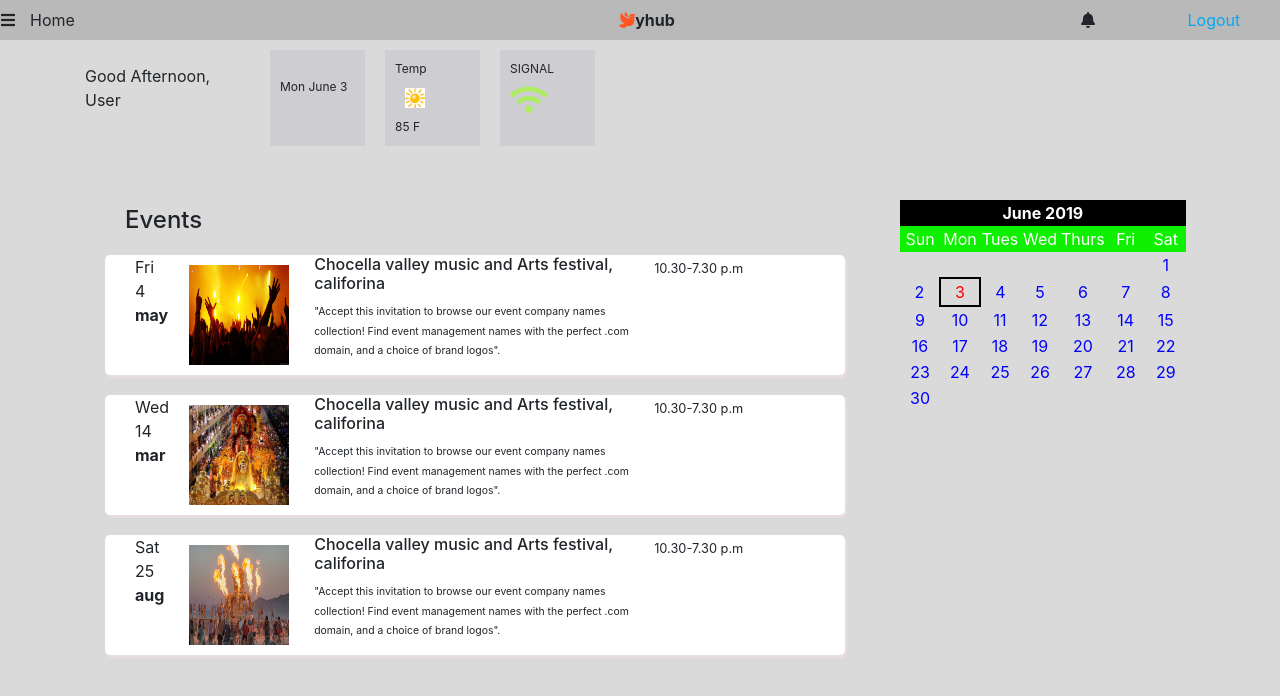
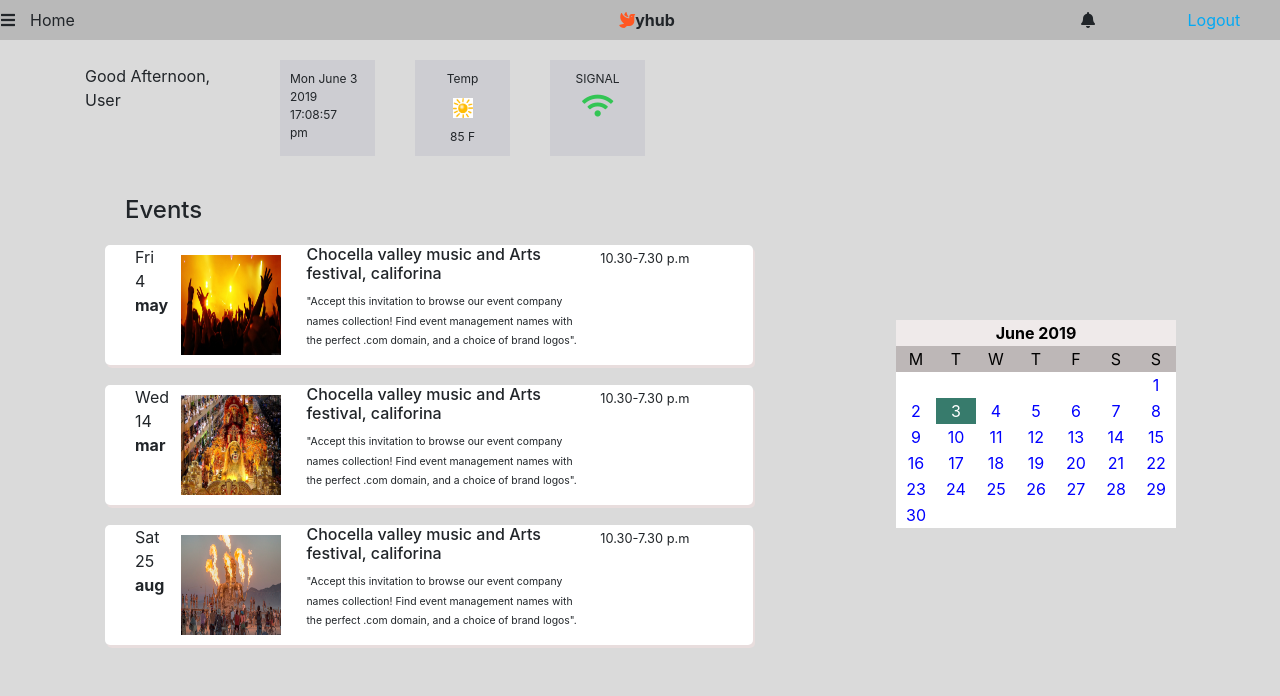
Before and after one commit to yogashreeck/assessment_3, a plain HTML site: page index.html in a window 1280 px wide. Drawn offline with nearby package versions, Linux system fonts and the light colour scheme.

Commit message:
js added

```diff
--- a/css/index.css
+++ b/css/index.css
@@ -16,10 +16,11 @@ body{
 	margin: 10px;
 	font-size: 12px;
 	padding: 10px;
+	margin: 20px;
 }
 .wifi{
-	font-size:30px;
-	color: #aeed61;
+	font-size: 25px;
+	color: #33c554;
 }
 .may4{
 	background-color: white;
@@ -28,14 +29,15 @@ body{
 	border-radius: 5px;
 }
 .event{
-	margin-top: 50px;
+	margin-top: 20px;
 	margin-left: 40px;
 	position: relative;
 }
 #calendar{
 	position: absolute;
-	top: 200px;
-	left: 900px;
+	top: 40%;
+	left: 70%;
+	background-color: white;
 }
 img{
 	margin: 10px;
@@ -49,14 +51,16 @@ img{
 .monthPre{
 	color: gray;
 	text-align: center;
+	background-color: white;
 }
 .monthNow{
 	color: blue;
 	text-align: center;
 }
 .dayNow{
- border: 2px solid black;
- color: #FF0000;
+	border: 2px;
+	color: white;
+	background-color: #377b6c;
 	text-align: center;
 }
 .calendar td{
@@ -64,12 +68,12 @@ img{
 	width: 40px;
 }
 .monthNow th{
- background-color: #000000;
- color: #FFFFFF;
+	background-color: #efeaea;
+	color: black;
 	text-align: center;
 }
 .dayNames{
- background: #0FF000;
- color: #FFFFFF;
+	background: #bdb7b7;
+	color: black;
 	text-align: center;
 }
--- a/index.html
+++ b/index.html
@@ -9,41 +9,49 @@
     <link rel="stylesheet" type="text/css" href="./css/index.css">
   </head>
   <body onload="displayCalendar()">
-
     <div class="navbar-nav row">
-    <nav class="navbar navbar-expand-lg navbar-dark col-lg-12">
+      <nav class="navbar navbar-expand-sm navbar-dark col-lg-12">
         <div class=" dark-blue-text bars"><i class="fas fa-bars fa-1x"></i></div>
         <div class=" col-lg-1 home">Home</div>
         <div class="col -lg-1 offset-lg-1 text-center dove"><i class='fas fa-dove'></i><b>yhub</b></div>
         <div class=" col-lg-1 bell"><i class="fa fa-bell"></i></div>
         <div class="col-lg-1 log">Logout</div>
-
       </nav>
     </div>
+
     <div class="container">
       <div class="row">
         <div class="col-lg-2">
-       <label id="lblGreetings"></label>
+          <label id="Greetings"></label>
         </div>
+
         <div class="col-lg-1 timings">
           <span id="week"></span>
-          <span id="output"></span>
-          <span id="date"></span>
+          <span id="month"></span>
+          <span id="date"></span><br>
+          <span id="year"></span><br>
+          <span id="time"></span><br>
+          <span id="daycheck"></span>
         </div>
-       <div class="col-lg-1 timings">
+
+        <div class="col-lg-1 timings text-center">
           <span >Temp</span><br>
           <span><img src="./images/sunny.png" width="20" height="20"></span><br>
           <span>85 F</span>
         </div>
-       <div class="col-lg-1 timings">
-        <span >SIGNAL</span>
+
+        <div class="col-lg-1 timings text-center">
+          <span >SIGNAL</span><br>
           <span class="wifi"><i class="fa fa-wifi"></i></span>
         </div>
       </div>
 
-       <div class="event"><h4>Events</h4></div>
+      <div class="event">
+        <h4>Events</h4>
+      </div>
       <div id="calendar"></div>
-       <div class="row may4 col-lg-8">
+
+      <div class="row may4 col-lg-7">
         <div class="col-lg-1">
           <span>Fri 4 <b> may</b></span>
         </div>
@@ -54,9 +62,12 @@
           <h6> Chocella valley music and Arts festival, califorina </h6>
           <small>"Accept this invitation to browse our event company names collection! Find event management names with the perfect .com domain, and a choice of brand logos".</small>
         </div>
-       <div><small>10.30-7.30 p.m</small></div>
+        <div>
+          <small>10.30-7.30 p.m</small>
         </div>
-       <div class="row may4  col-lg-8">
+      </div>
+
+      <div class="row may4  col-lg-7">
         <div class="col-lg-1">
          <span>Wed 14 <b>mar</b></span>
         </div>
@@ -67,9 +78,12 @@
           <h6> Chocella valley music and Arts festival, califorina </h6>
           <small>"Accept this invitation to browse our event company names collection! Find event management names with the perfect .com domain, and a choice of brand logos".</small>
         </div>
-       <div><small>10.30-7.30 p.m</small></div>
+        <div>
+          <small>10.30-7.30 p.m</small>
         </div>
-       <div class="row may4  col-lg-8">
+      </div>
+
+      <div class="row may4  col-lg-7">
         <div class="col-lg-1">
           <span>Sat 25 <b>aug</b></span>
         </div>
@@ -80,11 +94,11 @@
           <h6> Chocella valley music and Arts festival, califorina </h6>
           <small>"Accept this invitation to browse our event company names collection! Find event management names with the perfect .com domain, and a choice of brand logos".</small>
         </div>
-       <div><small>10.30-7.30 p.m</small></div>
+        <div>
+          <small>10.30-7.30 p.m</small>
         </div>
-
       </div>
-      <div id="calendar"></div>
+    </div>
 
 
     <script src="https://code.jquery.com/jquery-3.3.1.slim.min.js" integrity="sha384-q8i/X+965DzO0rT7abK41JStQIAqVgRVzpbzo5smXKp4YfRvH+8abtTE1Pi6jizo" crossorigin="anonymous"></script>
--- a/javascript/index.js
+++ b/javascript/index.js
@@ -1,134 +1,133 @@
 // to display default wishes
-
   var myDate = new Date();
   var hrs = myDate.getHours();
-
   var greet;
 
- if (hrs < 12)
+  if (hrs < 12){
     greet = 'Good Morning,';
-else if (hrs >= 12 && hrs <= 17)
+  }
+  else if (hrs >= 12 && hrs <= 17){
     greet = 'Good Afternoon,';
-else if (hrs >= 17 && hrs <= 24)
+  }
+  else if (hrs >= 17 && hrs <= 20){
     greet = 'Good Evening,';
+  }
+  else if (hrs >= 20 && hrs <= 24){
+  greet = 'Good night,';
+  }
+  document.getElementById('Greetings').innerHTML = "<br>"+greet +"<br>"+ 'User';
 
-document.getElementById('lblGreetings').innerHTML = "<br>"+greet +"<br>"+ 'User';
 
 // to display month
+  var months = ['January','February','March','April','May','June','July','August','September','October','November','December'];
+  var now = new Date();
+  var thisMonth = months[now.getMonth()];
+  document.getElementById('month');
 
-    var months    = ['January','February','March','April','May','June','July','August','September','October','November','December'];
-    var now       = new Date();
-    var thisMonth = months[now.getMonth()];
-    var output = document.getElementById('output');
-    console.log(thisMonth);
-
-    if(output.textContent !== undefined) {
-      output.textContent = thisMonth;
+  if(month.textContent !== undefined)
+  {
+    month.textContent = thisMonth;
   }
-    else {
-      output.innerText = thisMonth;
+  else
+  {
+    month.innerText = thisMonth;
   }
 
 // to display week
   var dt = new Date();
   var weekday = new Array('Sun', 'Mon', 'Tue','Wed', 'Thur', 'Fri', 'Sat');
-        document.getElementById('week').innerHTML = " <br>" + weekday[dt.getDay()] + "</b>";
+  document.getElementById('week').innerHTML =  weekday[dt.getDay()];
 
 // to get date
-   var a = new Date();
-        var r = a.getDate();
-        document.getElementById("date").innerHTML = r;
+ var dates= new Date();
+ var dateNum = dates.getDate();
+ document.getElementById("date").innerHTML = dateNum;
 
+ var years= new Date();
+ var  year= years.getFullYear();
+ document.getElementById("year").innerHTML = year;
 
+ var time = new Date();
+ document.getElementById("time").innerHTML = (("0"+time.getHours()).slice(-2)) +":"+ (("0"+time.getMinutes()).slice(-2))
+     +":"+ (("0"+time.getSeconds()).slice(-2));
 
+  var mytime = new Date();
+  var hours = mytime.getHours();
+  var noon;
+  if (hrs < 12){
+    noon = 'am';
+  }
+  else if (hrs >= 12 && hrs <= 24){
+    noon = 'pm';
+  }
+   document.getElementById('daycheck').innerHTML = noon;
 
-        function displayCalendar(){
-
-
+// to display Calendar
+function displayCalendar()
+{
   var htmlContent ="";
   var FebNumberOfDays ="";
   var counter = 1;
-
-
   var dateNow = new Date();
   var month = dateNow.getMonth();
-
- var nextMonth = month+1; //+1; //Used to match up the current month with the correct start date.
- var prevMonth = month -1;
+  var nextMonth = month+1;
+  var prevMonth = month-1;
   var day = dateNow.getDate();
   var year = dateNow.getFullYear();
-
-
- //Determing if February (28,or 29)
- if (month == 1){
-    if ( (year%100!=0) && (year%4==0) || (year%400==0)){
+//Determing if February
+  if (month == 1)
+  {
+    if ( (year%100!=0) && (year%4==0) || (year%400==0))
+    {
       FebNumberOfDays = 29;
-    }else{
+    }
+    else
+    {
       FebNumberOfDays = 28;
     }
   }
-
-
 // names of months and week days.
   var monthNames = ["January","February","March","April","May","June","July","August","September","October","November", "December"];
   var dayNames = ["Sunday","Monday","Tuesday","Wednesday","Thrusday","Friday", "Saturday"];
   var dayPerMonth = ["31", ""+FebNumberOfDays+"","31","30","31","30","31","31","30","31","30","31"]
-
-
 // days in previous month and next one , and day of week.
   var nextDate = new Date(nextMonth +' 1 ,'+year);
   var weekdays= nextDate.getDay();
   var weekdays2 = weekdays
   var numOfDays = dayPerMonth[month];
-
-
-
-
 // this leave a white space for days of pervious month.
- while (weekdays>0){
+while (weekdays>0)
+{
   htmlContent += "<td class='monthPre'></td>";
-
 // used in next loop.
   weekdays--;
 }
-
 // loop to build the calander body.
- while (counter <= numOfDays){
-
+  while (counter <= numOfDays)
+{
 // When to start new line.
-    if (weekdays2 > 6){
+  if (weekdays2 > 6)
+  {
     weekdays2 = 0;
     htmlContent += "</tr><tr>";
   }
-
-
-
 // if counter is current day.
 // highlight current day using the CSS defined in header.
-    if (counter == day){
-        htmlContent +="<td class='dayNow'  onMouseOver='this.style.background=\"#FF0000\"; this.style.color=\"#FFFFFF\"' "+
-        "onMouseOut='this.style.background=\"#FFFFFF\"; this.style.color=\"#00FF00\"'>"+counter+"</td>";
-    }else{
-        htmlContent +="<td class='monthNow' onMouseOver='this.style.background=\"#FF0000\"'"+
-        " onMouseOut='this.style.background=\"#FFFFFF\"'>"+counter+"</td>";
-
+  if (counter == day)
+  {
+    htmlContent +="<td class='dayNow'>"+counter+"</td>";
+  }else
+  {
+    htmlContent +="<td class='monthNow'>"+counter+"</td>";
   }
-
   weekdays2++;
   counter++;
 }
-
-
-
 // building the calendar html body.
- var calendarBody = "<table class='calendar'> <tr class='monthNow'><th colspan='7'>"
- +monthNames[month]+" "+ year +"</th></tr>";
- calendarBody +="<tr class='dayNames'>  <td>Sun</td>  <td>Mon</td> <td>Tues</td>"+
- "<td>Wed</td> <td>Thurs</td> <td>Fri</td> <td>Sat</td> </tr>";
+  var calendarBody = "<table class='calendar'><tr class='monthNow'><th colspan='7'>"+monthNames[month]+" "+ year +"</th></tr>";
+      calendarBody +="<tr class='dayNames'><td>M</td>  <td>T</td> <td>W</td>"+"<td>T</td> <td>F</td> <td>S</td> <td>S</td></tr>";
       calendarBody += "<tr>";
       calendarBody += htmlContent;
       calendarBody += "</tr></table>";
- // set the content of div .
   document.getElementById("calendar").innerHTML=calendarBody;
-
 }
```
Lines whose indentation alone changed are shown as unchanged.
